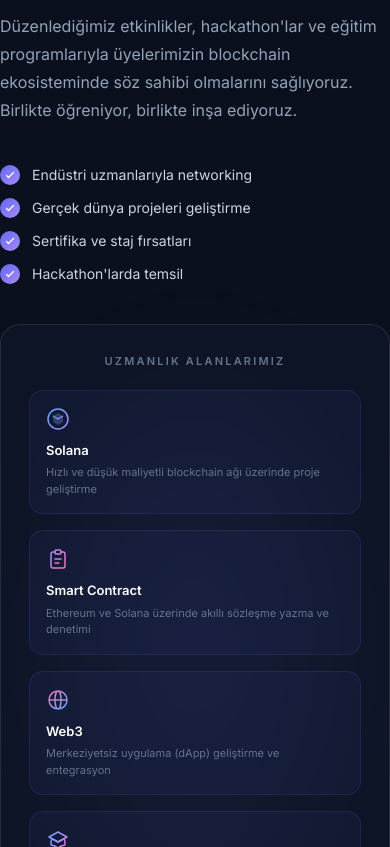
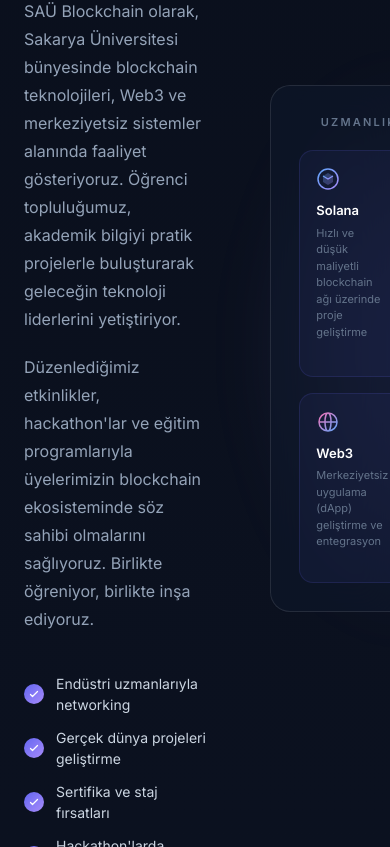
Before and after one commit to yavuzsaglam052-blip/sau-blockchain, a Next.js app: page / in a window 390 px wide. Shown: the part 1153-2000 px from the top of the page. Built offline with nearby package versions, Linux system fonts and the light colour scheme; no server answers; the database is empty.

Commit message:
Revert "fix: make grid layouts and padding responsive for mobile views"
This reverts commit 43d7dab3d5d467f8b335e18cafccf0efd195320b.

```diff
--- a/components/About.tsx
+++ b/components/About.tsx
@@ -73,7 +73,7 @@ const techCards = [
 
 export default function About() {
   return (
-    <section id="about" className="py-16 md:py-24 px-6">
+    <section id="about" style={{ padding: "96px 24px" }}>
       {/* Max-width centered container */}
       <div style={{ maxWidth: "1200px", margin: "0 auto", width: "100%" }}>
 
@@ -86,7 +86,12 @@ export default function About() {
         </div>
 
         {/* 2-column grid */}
-        <div className="grid grid-cols-1 md:grid-cols-2 gap-10 md:gap-16 items-center">
+        <div style={{
+          display: "grid",
+          gridTemplateColumns: "repeat(2, 1fr)",
+          gap: "64px",
+          alignItems: "center",
+        }}>
 
           {/* LEFT: Text content */}
           <div>
@@ -178,7 +183,7 @@ export default function About() {
               </div>
 
               {/* 2×2 grid */}
-              <div className="grid grid-cols-1 sm:grid-cols-2 gap-4">
+              <div style={{ display: "grid", gridTemplateColumns: "1fr 1fr", gap: "16px" }}>
                 {techCards.map((card) => (
                   <div
                     key={card.title}
--- a/components/Ecosystem.tsx
+++ b/components/Ecosystem.tsx
@@ -53,7 +53,7 @@ const focusAreas = [
 
 export default function Ecosystem() {
   return (
-    <section id="ecosystem" className="py-16 md:py-24 px-6">
+    <section id="ecosystem" style={{ padding: "96px 24px" }}>
       <div style={{ maxWidth: "1200px", margin: "0 auto", width: "100%" }}>
 
         {/* Section header */}
@@ -98,7 +98,11 @@ export default function Ecosystem() {
         </div>
 
         {/* 3-column card grid */}
-        <div className="grid grid-cols-1 md:grid-cols-2 lg:grid-cols-3 gap-6">
+        <div style={{
+          display: "grid",
+          gridTemplateColumns: "repeat(3, 1fr)",
+          gap: "24px",
+        }}>
           {focusAreas.map((area) => (
             <div
               key={area.title}
--- a/components/Events.tsx
+++ b/components/Events.tsx
@@ -20,7 +20,7 @@ export default async function Events() {
   const past     = events.filter((e) => e.status === "past");
 
   return (
-    <section id="events" className="py-16 md:py-24 px-6 max-w-[1100px] mx-auto">
+    <section id="events" style={{ padding: "80px 24px", maxWidth: "1100px", margin: "0 auto" }}>
       {/* Başlık */}
       <div style={{ textAlign: "center", marginBottom: "64px" }}>
         <div style={{
@@ -71,7 +71,11 @@ function EventGroup({ title, events, empty }: { title: string; events: Event[];
       {events.length === 0 ? (
         <p style={{ color: "#475569", textAlign: "center", padding: "32px 0" }}>{empty}</p>
       ) : (
-        <div className="grid grid-cols-1 md:grid-cols-2 lg:grid-cols-3 gap-6">
+        <div style={{
+          display: "grid",
+          gridTemplateColumns: "repeat(auto-fill, minmax(300px, 1fr))",
+          gap: "24px",
+        }}>
           {events.map((ev) => <EventCard key={ev.id} event={ev} />)}
         </div>
       )}
--- a/components/Team.tsx
+++ b/components/Team.tsx
@@ -129,7 +129,7 @@ const connV = (
 
 export default function Team() {
   return (
-    <section id="team" className="py-16 md:py-24 px-6 overflow-hidden">
+    <section id="team" style={{ padding: "96px 24px" }}>
       <div style={{ maxWidth: "980px", margin: "0 auto", width: "100%" }}>
 
         {/* Header */}
@@ -164,14 +164,14 @@ export default function Team() {
 
         {connV}
 
-        {/* Horizontal branch from L1 to two VPs — hide on mobile */}
-        <div className="hidden md:block relative max-w-[600px] mx-auto">
+        {/* Horizontal branch from L1 to two VPs */}
+        <div style={{ position: "relative", maxWidth: "600px", margin: "0 auto" }}>
           <div style={{ height: "1px", background: "rgba(99,102,241,0.3)" }} />
           <div style={{ position: "absolute", left: "50%", top: "50%", transform: "translate(-50%,-50%)", width: "8px", height: "8px", borderRadius: "50%", background: "#6366f1" }} />
         </div>
 
         {/* ─── LEVEL 2: İki VP ─── */}
-        <div className="grid grid-cols-1 md:grid-cols-2 gap-8 md:gap-14 max-w-[600px] mx-auto mt-6 md:mt-0">
+        <div style={{ display: "grid", gridTemplateColumns: "1fr 1fr", gap: "32px", maxWidth: "600px", margin: "0 auto" }}>
           {/* Sol: Kurumsal İlişkiler VP */}
           <div style={{ display: "flex", flexDirection: "column", alignItems: "center" }}>
             {connV}
@@ -197,7 +197,7 @@ export default function Team() {
         </div>
 
         {/* ─── LEVEL 3: İki departman yan yana ─── */}
-        <div className="grid grid-cols-1 md:grid-cols-2 gap-10 md:gap-14 max-w-[600px] mx-auto mt-12 md:mt-8">
+        <div style={{ display: "grid", gridTemplateColumns: "1fr 1fr", gap: "32px", maxWidth: "600px", margin: "0 auto" }}>
 
           {/* SOL: Kurumsal İlişkiler Departmanı (4 üye) */}
           <div>
```
